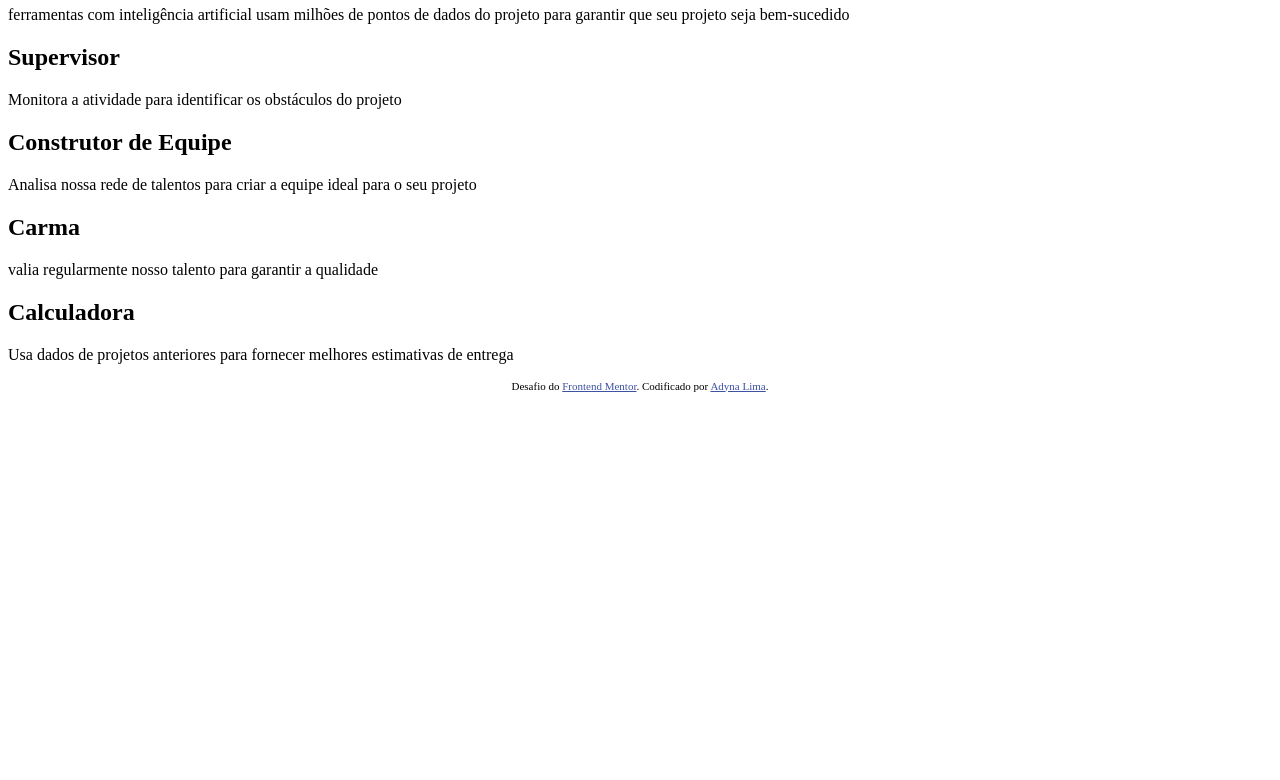
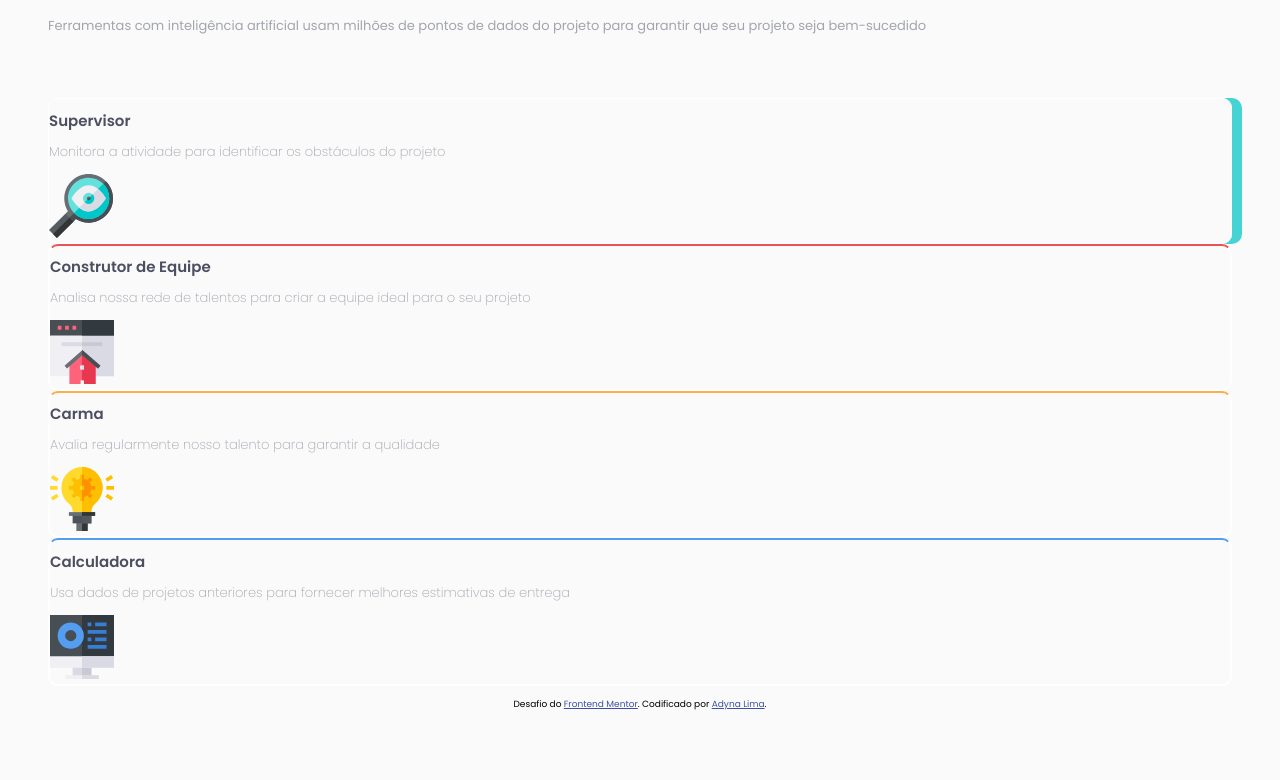
Before and after one commit to adynavidal/secao-de-recurso-de-quatro-cartas, a plain HTML site: page index.html in a window 1280 px wide. Shown: the part 132-912 px from the top of the page. Before the commit the page ends 800 px from the top, so only its background shows below. Drawn offline with Linux system fonts and the light colour scheme.

Commit message:
html class

```diff
--- a/index.html
+++ b/index.html
@@ -3,39 +3,51 @@
 <head>
   <meta charset="UTF-8">
   <meta name="viewport" content="width=device-width, initial-scale=1.0">
+  <title>Seção de Recurso de Quatro Cartas</title>
+  <link rel=“stylesheet” href=”reset.css”>
   <link rel="icon" type="image/png" sizes="32x32" href="./images/favicon-32x32.png">
+  <link href="https://fonts.googleapis.com/css2?family=Poppins:wght@200&display=swap" rel="stylesheet">
+  <link href="https://fonts.googleapis.com/css2?family=Poppins:wght@400;600&display=swap" rel="stylesheet">
+  <link href="https://fonts.googleapis.com/css2?family=Poppins:wght@600&display=swap" rel="stylesheet">
+  <link rel="stylesheet" href="style.css">
+</head>
 
-  <title>Seção de Recurso de Quatro Cartas</title>
-  <style>
-    .attribution { font-size: 11px; text-align: center; }
-    .attribution a { color: hsl(228, 45%, 44%); }
-  </style>
-</head>
 <body>
+  <header class="cabecalho">
+    <h1 class="titulo-entrega">Entrega confiável e eficiente</h1>
+    <h1 class="titulo-alimentado">Alimentado por Tecnologia</h1>
+    <p class="p-cabecalho">Ferramentas com inteligência artificial usam milhões de pontos de dados do projeto para garantir que seu projeto seja bem-sucedido</p>
+  </header>
 
-<h1 class="titulo-entrega">Entrega confiável e eficiente</h1>
+  <main class="principal">
+  <div class="caixa-supervisor">
+    <h2 class="titulo-supervisor">Supervisor</h2>
+    <p class="p-supervisor">Monitora a atividade para identificar os obstáculos do projeto</p>
+    <img src="icon-supervisor.svg">
+  </div>
 
-<h1 class="titulo-alimentado">Alimentado por Tecnologia</h1>
+  <div class="caixa-construtor">
+    <h2 class="titulo-construtor">Construtor de Equipe</h2>
+    <p class="p-construtor">Analisa nossa rede de talentos para criar a equipe ideal para o seu projeto</p>
+    <img src="icon-team-builder.svg">
+  </div>
 
-<p>ferramentas com inteligência artificial usam milhões de pontos de dados do projeto
-para garantir que seu projeto seja bem-sucedido</p>
+  <div class="caixa-carma">
+    <h2 class="titulo-carma">Carma</h2>
+    <p class="p-carma">Avalia regularmente nosso talento para garantir a qualidade</p>
+    <img src="icon-karma.svg">
+  </div>
 
-<h2 class="titulo-supervisor">Supervisor</h2>
-<p>Monitora a atividade para identificar os obstáculos do projeto</p>
-
-<h2 class="titulo-construtor">Construtor de Equipe</h2>
-<p>Analisa nossa rede de talentos para criar a equipe ideal para o seu projeto</p>
-
-<h2 class="titulo-carma">Carma</h2>
-<p>valia regularmente nosso talento para garantir a qualidade</p>
-
-<h2 class="titulo-calculadora">Calculadora</h2>
-<p>Usa dados de projetos anteriores para fornecer melhores estimativas de entrega</p>
+  <div class="caixa-calculadora">
+    <h2 class="titulo-calculadora">Calculadora</h2>
+    <p class="p-calculadora">Usa dados de projetos anteriores para fornecer melhores estimativas de entrega</p>
+    <img src="icon-calculator.svg">
+  </div>
+  </main>
 
   <footer>
-    <p class="attribution">
-      Desafio do <a href="https://www.frontendmentor.io?ref=challenge" target="_blank">Frontend Mentor</a>.
-      Codificado por <a href="#">Adyna Lima</a>.
+    <p class="attribution">Desafio do <a href="https://www.frontendmentor.io?ref=challenge" target="_blank">
+    Frontend Mentor</a>. Codificado por <a href="#">Adyna Lima</a>.
     </p>
   </footer>
 </body>
```
